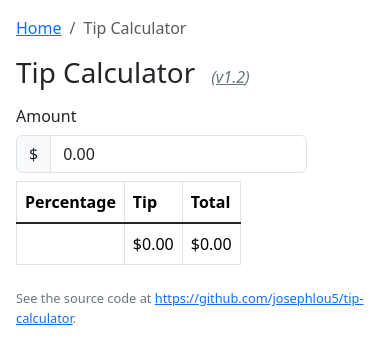
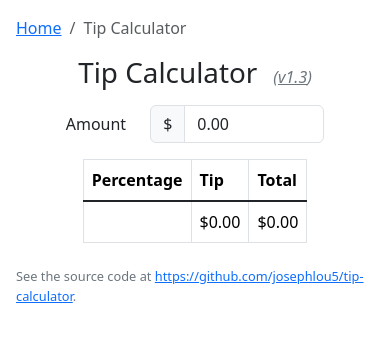
Before and after one commit to josephlou5/tip-calculator, a Next.js app: page / in a window 390 px wide. Shown: the top 364 px of the page. Built offline with nearby package versions, Linux system fonts and the light colour scheme.

Commit message:
Add responsiveness
The content is centered when the screen size is small.

```diff
--- a/src/app/changelog/changelog.ts
+++ b/src/app/changelog/changelog.ts
@@ -72,7 +72,7 @@ export const CHANGELOG: Version[] = [
     timestamp: "2025-03-14 13:36",
     description: [
       {
-        text: "Fix Home breadcrumb link",
+        text: "Fixed Home breadcrumb link",
         children: [
           {
             text: "Would be ideal if I didn't have to hardcode the GitHub link",
@@ -84,7 +84,19 @@ export const CHANGELOG: Version[] = [
   {
     version: [1, 2],
     timestamp: "2025-03-14 14:08",
-    description: [{ text: "Add footer with GitHub link" }],
+    description: [{ text: "Added footer with GitHub link" }],
+  },
+  {
+    version: [1, 3],
+    timestamp: "2025-03-14 14:33",
+    description: [
+      {
+        text: "Added responsiveness",
+        children: [
+          { text: "The content is centered when the screen size is smaller." },
+        ],
+      },
+    ],
   },
 ].sort((v1, v2) => -cmpVersions(v1.version, v2.version));
 
--- a/src/app/page.tsx
+++ b/src/app/page.tsx
@@ -75,8 +75,15 @@ export default function Page() {
   }
 
   return (
-    <>
-      <div className="mb-2">
+    <div
+      className={makeClassName([
+        "d-flex flex-column gap-3",
+        // Center the content when screen size is smaller than 'sm'.
+        "align-items-center align-items-sm-start",
+        "mb-2",
+      ])}
+    >
+      <div>
         <span className="h1">{TITLE}</span>
         <span className="h6 fst-italic text-secondary ms-3">
           (
@@ -87,7 +94,7 @@ export default function Page() {
         </span>
       </div>
 
-      <div className="row mb-2">
+      <div className="row">
         <div className="col-auto">
           <label htmlFor="amount-input" className="col-form-label">
             Amount
@@ -104,13 +111,14 @@ export default function Page() {
               className="form-control dollar-input"
               value={formatCents(amount)}
               aria-label="Amount"
+              style={{ width: "140px" }}
               onChange={inputOnChange}
             />
           </div>
         </div>
       </div>
 
-      <div className="table-responsive mb-2">
+      <div className="table-responsive">
         <table className="table table-bordered align-middle w-auto">
           <thead>
             <tr>
@@ -135,7 +143,7 @@ export default function Page() {
           </tbody>
         </table>
       </div>
-    </>
+    </div>
   );
 }
 
```
